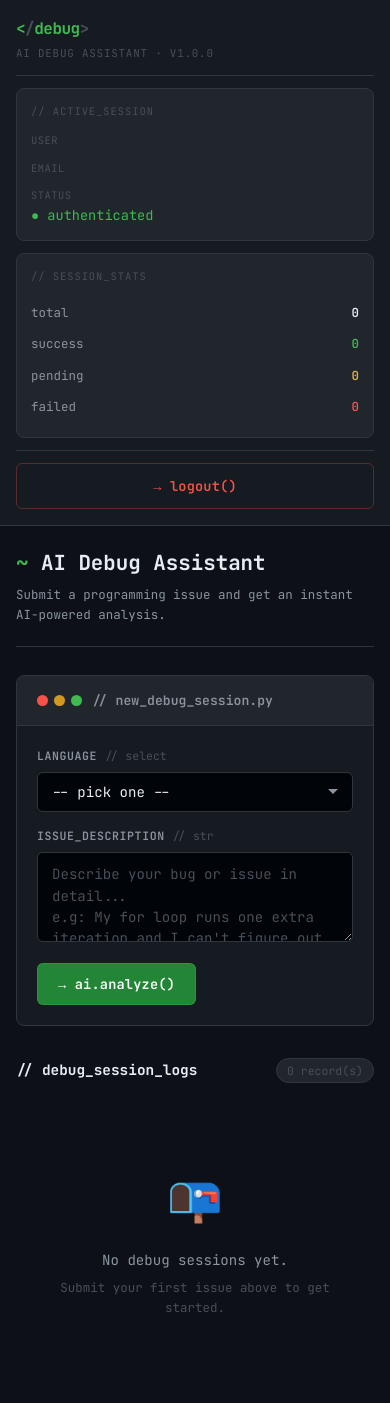
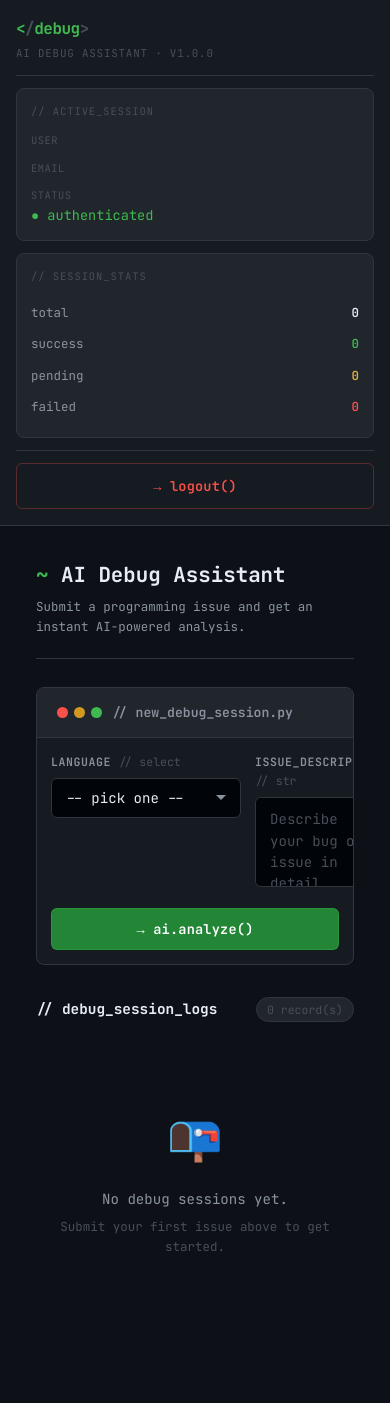
Before and after one commit to hamza-hesham-hendy/ai-debug-assistant, a FastAPI app: template templates/index.html in a window 390 px wide. After the commit the page ends 1251 px from the top, so only its background shows below. Run offline with FastAPI, Linux system fonts and the light colour scheme; the template is opened without the code that fills it, so the values that code supplies are empty.

Commit message:
Fix responsive mobile layout styles

```diff
--- a/static/style.css
+++ b/static/style.css
@@ -794,35 +794,36 @@
     border-top: 1px solid var(--border);
   }
 
-  /* ─── Main content: reduce padding on small screens ───────────── */
+  @media (max-width: 768px) {
 
-  .main {
-    padding: 20px 16px;
+  .session-meta {
+    flex-wrap: wrap;
   }
 
-  /* ─── Submit form: stack language + description vertically ─────── */
-
-  .form-row-2 {
-    grid-template-columns: 1fr;   /* single column instead of 190px + 1fr */
+  .badge {
+    max-width: 100%;
+    word-break: break-word;
   }
 
-  /* ─── AI results grid: stack all cards vertically ──────────────── */
-
-  .ai-grid {
-    grid-template-columns: 1fr;
+  .issue-text,
+  .ai-block-val,
+  .ai-fix-code {
+    overflow-wrap: anywhere;
+    word-break: break-word;
   }
 
-  /* ─── Session card header: wrap if badges overflow ─────────────── */
-
-  .session-head {
-    flex-wrap: wrap;
-    gap: 8px;
+  .submit-card-body,
+  .session-body {
+    padding: 14px;
   }
 
-  /* ─── Auth card: reduce padding on very small screens ──────────── */
+  .form-actions {
+    flex-direction: column;
+    align-items: stretch;
+  }
 
-  .auth-card {
-    padding: 28px 20px;
+  .btn {
+    width: 100%;
   }
 
 }
```
